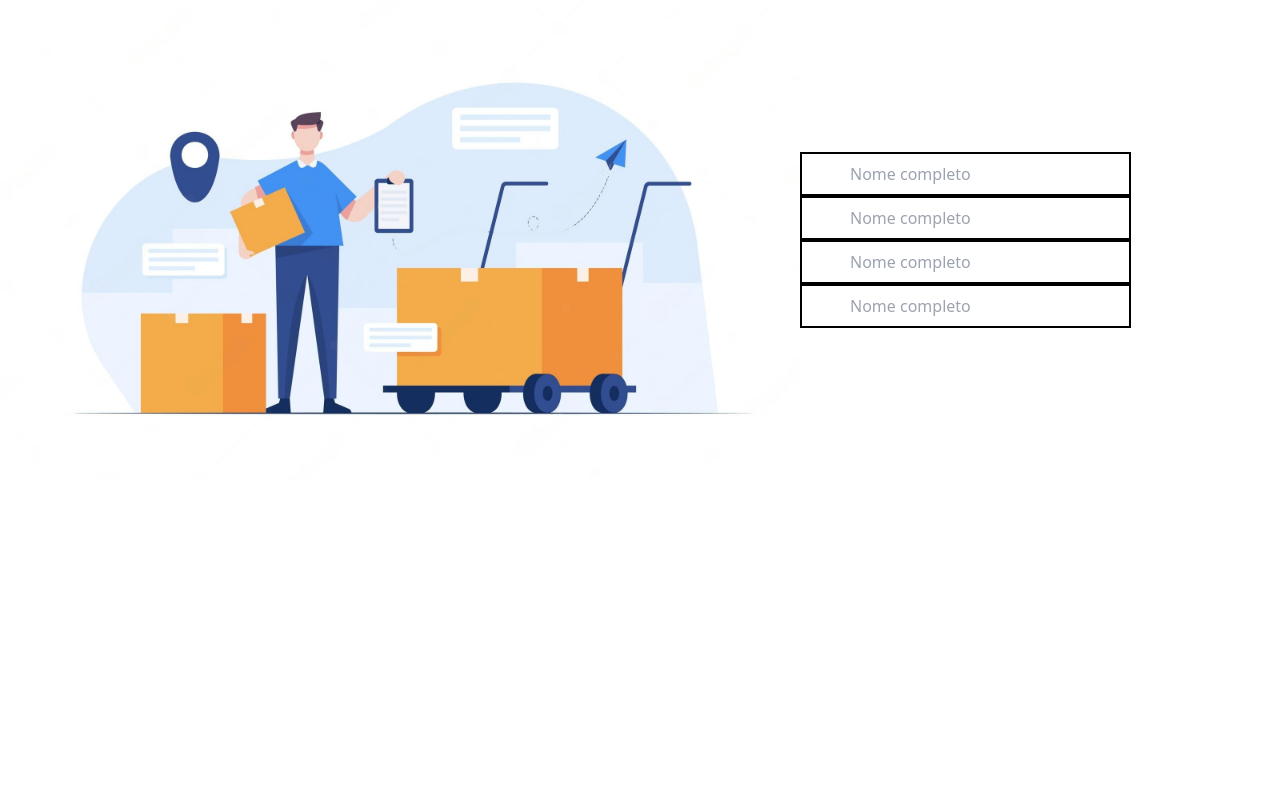
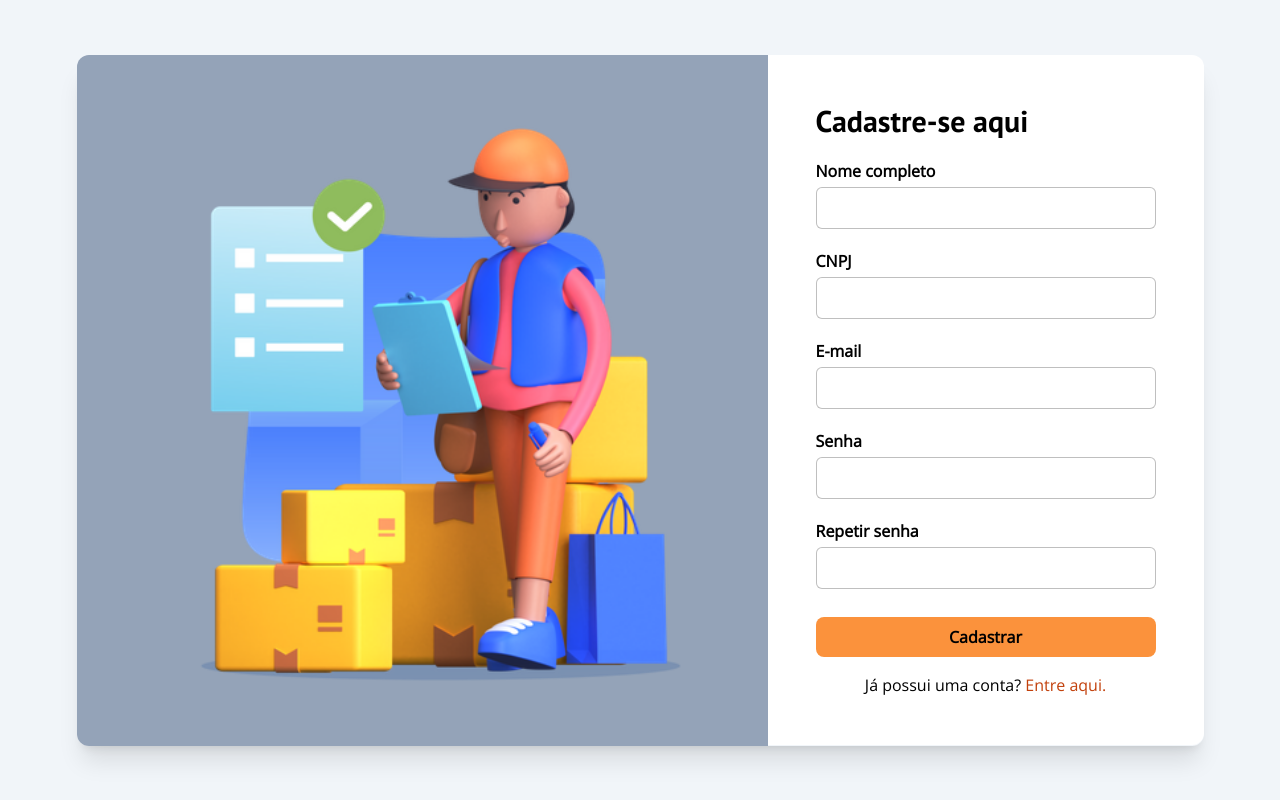
Before and after one commit to StockDo/stockdo, a React (Vite) app: page /signup in a window 1280 px wide. Built offline with nearby package versions, Linux system fonts and the light colour scheme; a web font is replaced by a local one.

Commit message:
signup page updated

```diff
--- a/src/pages/Signup.jsx
+++ b/src/pages/Signup.jsx
@@ -1,36 +1,81 @@
-import SignupBackground from "../assets/imgs/warehouse-bg.png";
+import SignupBackground from "../assets/imgs/signup-bg.png";
 
 export default function Signup() {
   return (
-    <main>
-      <div className="flex items-center">
-        <img src={SignupBackground} width="800px" alt="Warehouse background" />
-        <form action="" method="post" className="flex flex-col">
+    <main className="flex justify-center items-center min-h-screen bg-slate-100">
+      <div className="flex items-center shadow-xl rounded-xl">
+        <div className="bg-slate-400 rounded-s-xl p-12">
+          <img
+            src={SignupBackground}
+            width="595px"
+            alt="Warehouse background"
+          />
+        </div>
+        <div className="flex flex-col p-12 bg-white rounded-e-xl">
+          <h1 className="text-3xl font-['PT_Sans']">Cadastre-se aqui</h1>
+          <form
+            action=""
+            method="post"
+            className="flex flex-col mt-5 font-['Open_Sans']"
+            autoComplete="off">
+            <label htmlFor="" className="font-bold">
+              Nome completo
+            </label>
             <input
               type="text"
               name=""
-            className="border-2 border-black px-12 py-2"
-            placeholder="Nome completo"
+              className="mb-5 mt-1 border border-[rgba(0,0,0,0.25)] pl-2 pr-32 py-2 rounded-md outline-none"
+              // placeholder="Nome completo"
             />
+            <label htmlFor="" className=" font-bold">
+              CNPJ
+            </label>
             <input
               type="text"
               name=""
-            className="border-2 border-black px-12 py-2"
-            placeholder="Nome completo"
+              className="mb-5 mt-1 border border-[rgba(0,0,0,0.25)] pl-2 py-2 rounded-md outline-none"
+              // placeholder="CNPJ"
             />
+            <label htmlFor="" className=" font-bold">
+              E-mail
+            </label>
             <input
               type="text"
               name=""
-            className="border-2 border-black px-12 py-2"
-            placeholder="Nome completo"
+              className="mb-5 mt-1 border border-[rgba(0,0,0,0.25)] pl-2 py-2 rounded-md outline-none"
+              // placeholder="Senha"
             />
+            <label htmlFor="" className=" font-bold">
+              Senha
+            </label>
             <input
               type="text"
               name=""
-            className="border-2 border-black px-12 py-2"
-            placeholder="Nome completo"
+              className="mb-5 mt-1 border border-[rgba(0,0,0,0.25)] pl-2 py-2 rounded-md outline-none"
+              // placeholder="Repita a senha"
             />
+            <label htmlFor="" className=" font-bold">
+              Repetir senha
+            </label>
+            <input
+              type="text"
+              name=""
+              className="mt-1 border border-[rgba(0,0,0,0.25)] pl-2 py-2 rounded-md outline-none"
+              // placeholder="Repita a senha"
+            />
+            <button
+              type="submit"
+              className="bg-orange-400 mt-7 py-2 rounded-lg  font-bold">
+              Cadastrar
+            </button>
+            <span className="m-auto mt-4">
+              Já possui uma conta?{" "}
+              <a href="" className="text-orange-700 hover:underline">
+                Entre aqui.
+              </a>
+            </span>
           </form>
+        </div>
       </div>
     </main>
   );
```
Also changed, not shown: src/assets/imgs/signup-bg.png (added), src/assets/imgs/warehouse-bg.png. Lines whose indentation alone changed are shown as unchanged.
